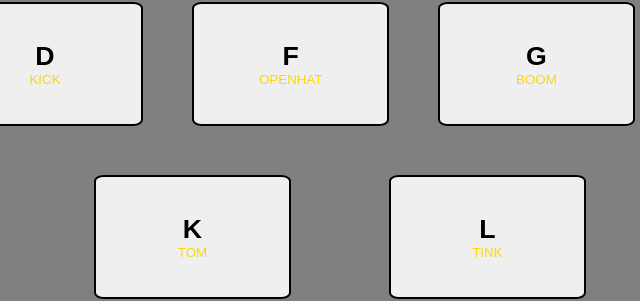
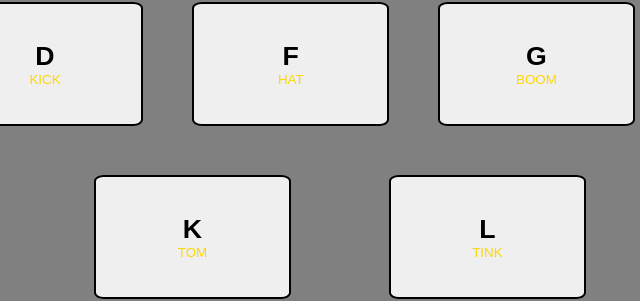
Before and after one commit to vahida00/Drumskit, a plain HTML site: page index.html in a window 1280 px wide. Shown: the part 154-455 px from the top of the page, 595-1235 px from the left. Drawn offline with Linux system fonts and the light colour scheme.

```diff
--- a/index.html
+++ b/index.html
@@ -36,7 +36,7 @@
         </button>
         <button id="effectFour" class="alpha f">
             <h1>F</h1>
-            <p>OPENHAT</p>
+            <p>HAT</p>
             <audio id="audio-f">
                 <source src="effects/openhat.wav" type="audio/wav">
             </audio>
```
